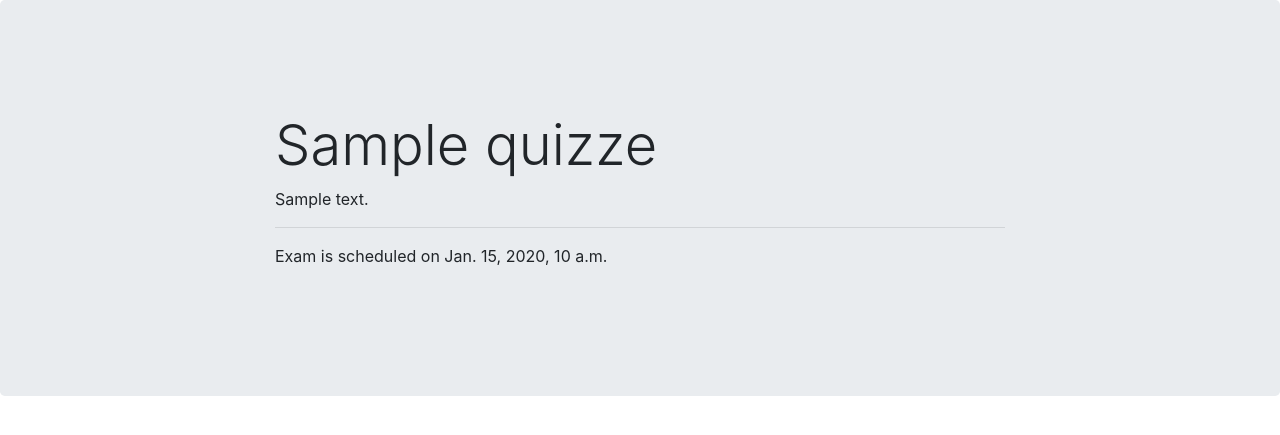
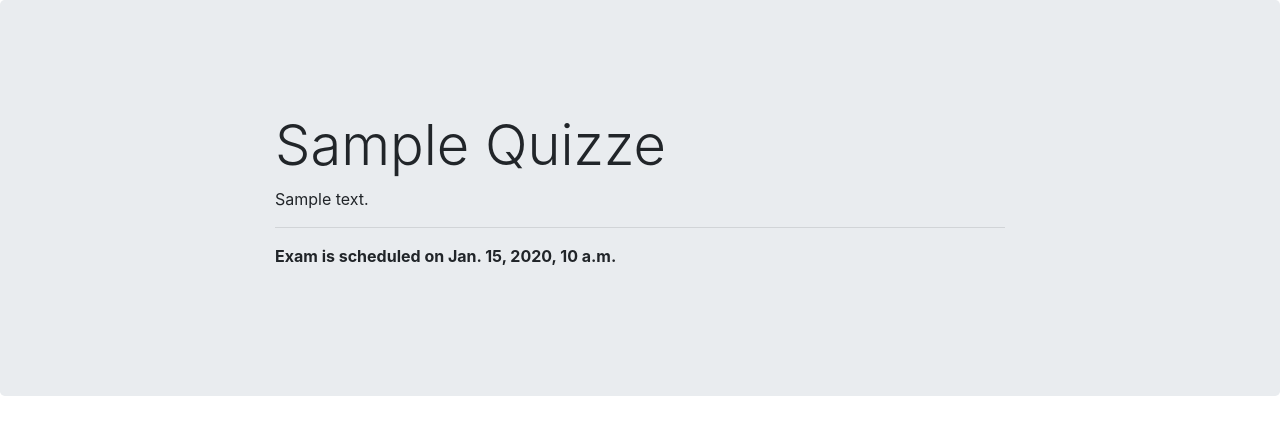
Before and after one commit to Rahulraifzb/threezero, a Django app: template core/backend/quiz/templates/quiz-detail.html in a window 1280 px wide. Shown: the part 56-491 px from the top of the page. Run offline with Django 3.2, Linux system fonts and the light colour scheme; tables that the repository leaves empty hold one stand-in row (values such as "Sample post"); the template is opened without the code that fills it: values that come from a table or form of the project are taken from there, most other values are stand-ins (such as "Sample title", 1, 10 or a date in 2020); some libraries are stand-ins or nearby versions.

Commit message:
fix small letter to capitalize in quiz detail

```diff
--- a/core/backend/quiz/templates/quiz-detail.html
+++ b/core/backend/quiz/templates/quiz-detail.html
@@ -5,14 +5,14 @@
   <div class="container">
     <div class="row justify-content-center">
       <div class="col-lg-8 py-md-5">
-        <h1 class="display-4">{{quiz.title}}</h1>
+        <h1 class="display-4">{{quiz.title|title}}</h1>
         {{quiz.description|safe}}
         <hr>
 
         {% if exam_schedule %}
           <a href="{% url "quiz-start" quiz.id %}" class="btn btn-primary">Start Quiz</a>
         {% else %}
-          <p>Exam is scheduled on {{exam_schedule_date}}</p>
+          <p><strong>Exam is scheduled on {{exam_schedule_date}}</strong></p>
         {% endif %}
       </div>
     </div>
```
